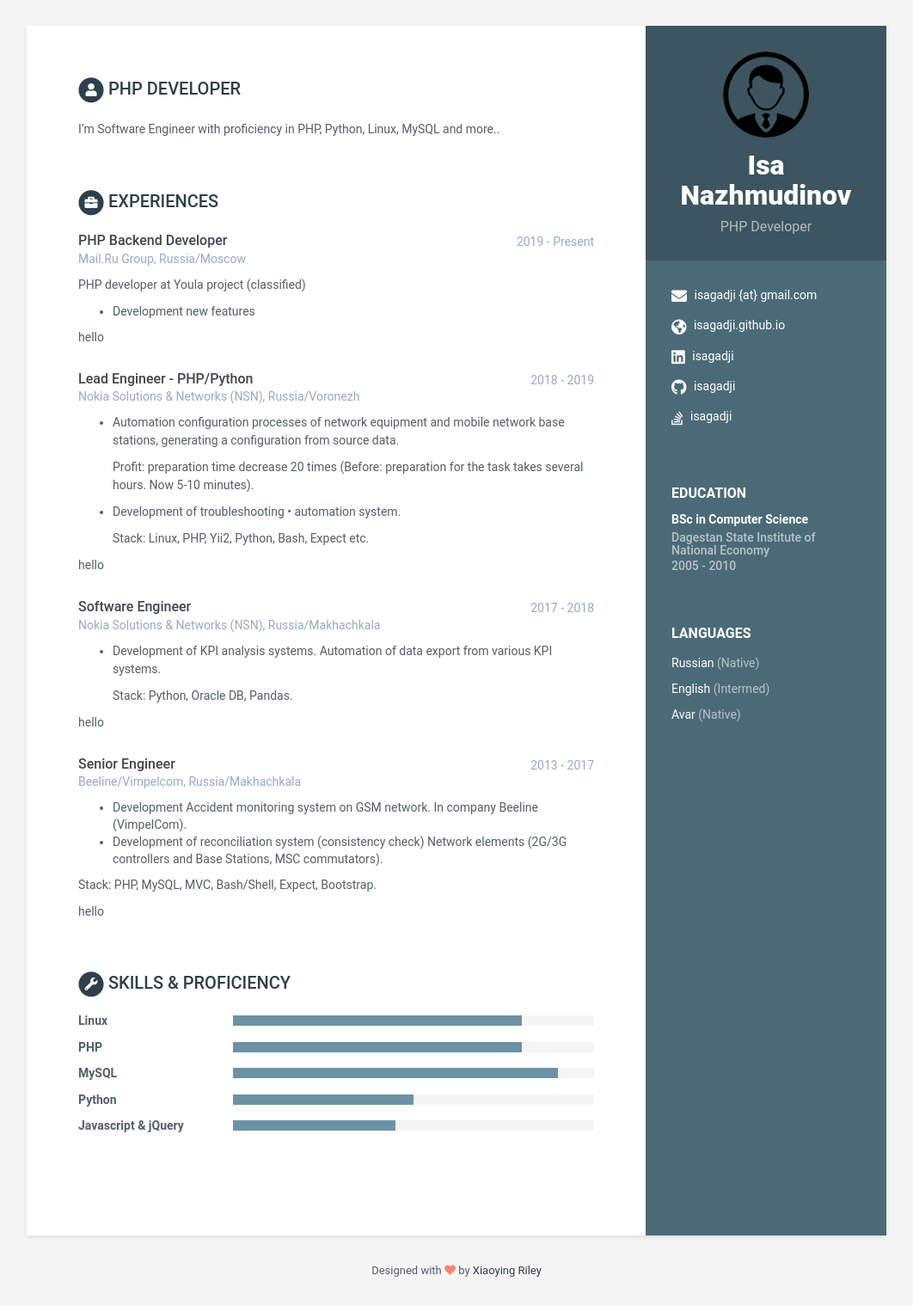
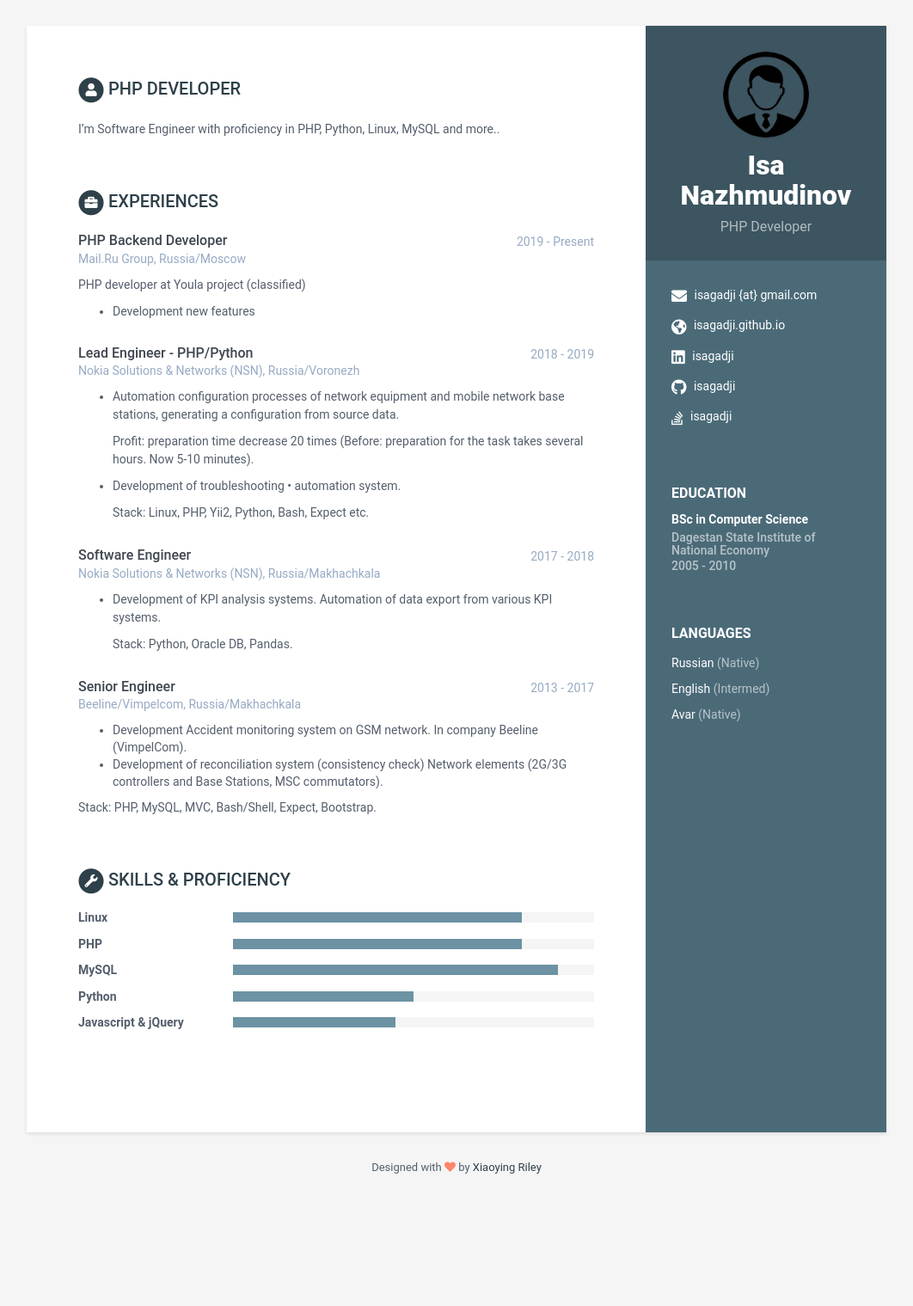
Before and after one commit to isagadji/isa, a Jekyll site: the page built from index.html, in a window 1280 px wide. Shown: the whole page at 86% size, without its empty margins (109-1171 px from the left). Built offline with Jekyll 4.4.1, drawn with Linux system fonts in a browser that asks for light colours; after the commit the page ends 1399 px from its top, so only the background shows below that.

Commit message:
experiments

```diff
--- a/_data/data.yml
+++ b/_data/data.yml
@@ -58,7 +58,11 @@
       details: |
         PHP developer at Youla project (classified)
         - Development new features
-      technologies: [Symfony, MongoDB, Docker, NoSQL]
+      technologies:
+        - Symfony
+        - MongoDB
+        - Docker
+        - NoSQL
 
     - role: Lead Engineer - PHP/Python
       time: 2018 - 2019
--- a/_includes/experiences.html
+++ b/_includes/experiences.html
@@ -28,7 +28,6 @@
       {{ experience.details | markdownify }}
     </div><!--//details-->
     {% endif %}
-    hello
     {% if experience.technologies %}
     <ul class="list-inline">
       {% for technology in experiences.technologies %}
```
